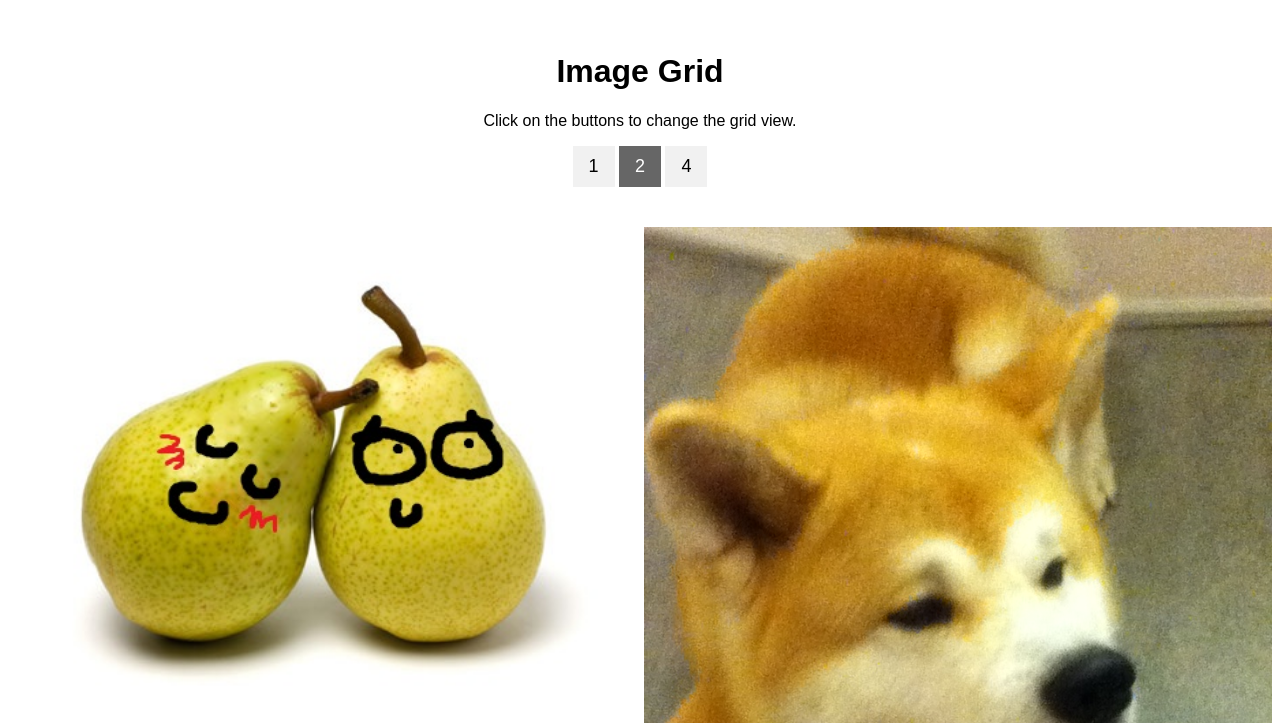
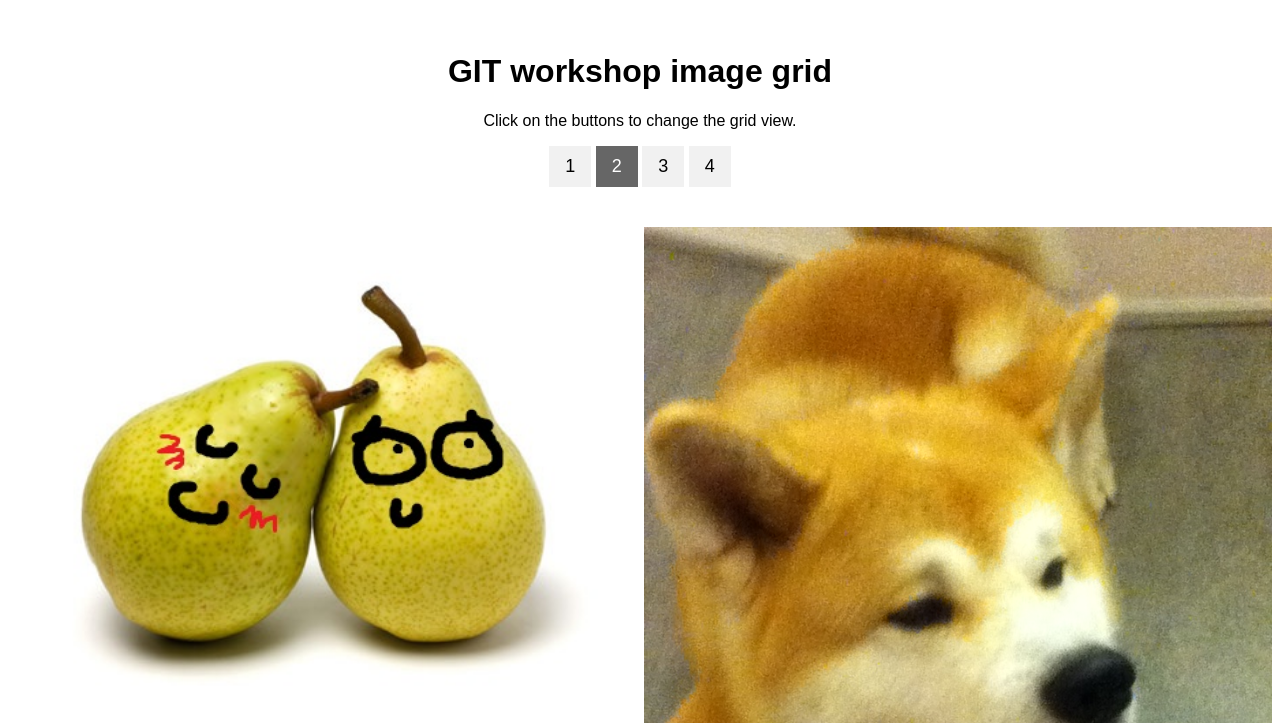
Before and after one commit to AaronLigthart/GitWorkshop, a plain HTML site: page index.html in a window 1280 px wide. Shown: the top 723 px of the page. Drawn offline with Linux system fonts and the light colour scheme.

Commit message:
changed title, added button for 3 collumns

```diff
--- a/index.html
+++ b/index.html
@@ -61,10 +61,11 @@ body {
 
 <!-- Header -->
 <div class="header" id="myHeader">
-  <h1>Image Grid</h1>
+  <h1>GIT workshop image grid</h1>
   <p>Click on the buttons to change the grid view.</p>
   <button class="btn" onclick="one()">1</button>
   <button class="btn active" onclick="two()">2</button>
+  <button class="btn" onclick="three()">3</button>
   <button class="btn" onclick="four()">4</button>
 </div>
 
@@ -93,7 +94,7 @@ body {
 	<img src="images/shiba_inu.JPG" style="width:100%">
     <img src="images/google_birthday.gif" style="width:100%">
     <img src="images/camera.png" style="width:100%">
-	<img src="images/camera.png" style="width:100%">
+	<img src="images/mystery_sword.png" style="width:100%">
 
 
   </div>
@@ -122,6 +123,12 @@ function two() {
     elements[i].style.flex = "50%";
   }
 }
+function three() {
+  for (i = 0; i < elements.length; i++) {
+    elements[i].style.msFlex = "33%";  // IE10
+    elements[i].style.flex = "33%";
+  }
+}
 
 // Four images side by side
 function four() {
```
